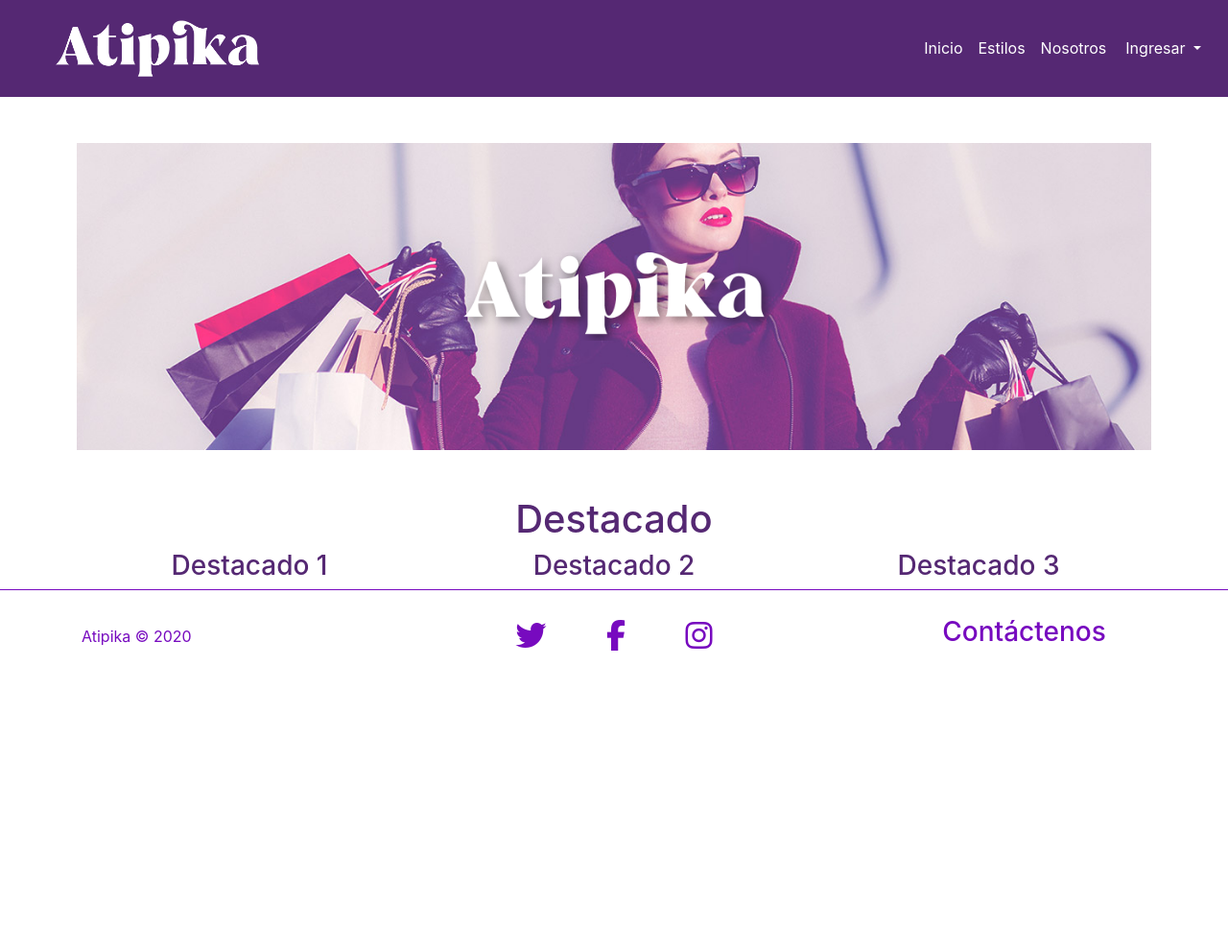
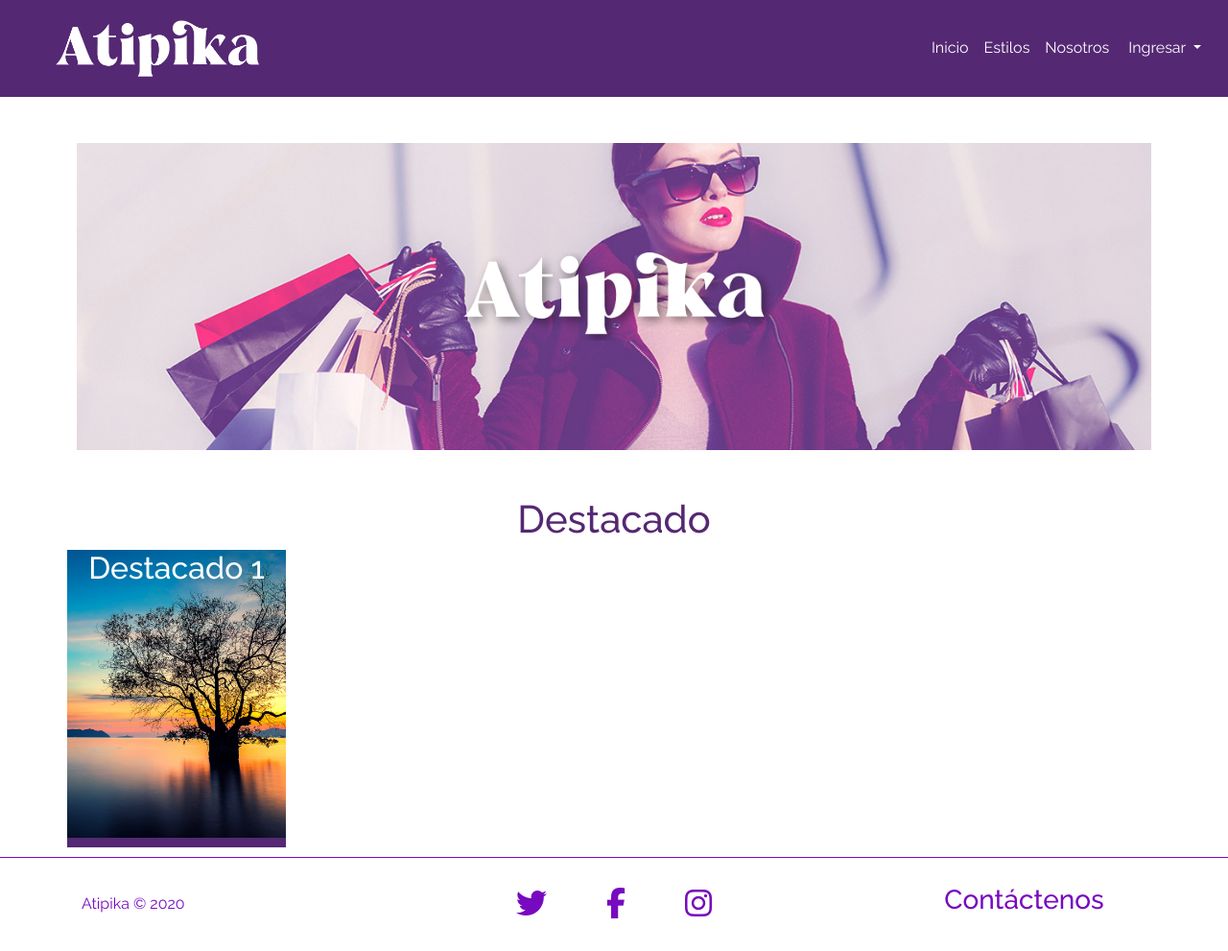
Before and after one commit to sgiraldo776/atipika, a PHP site: page / in a window 1280 px wide. Shown: the whole page at 96% size. Before the commit the page ends 678 px from the top, so only its background shows below. Run offline with PHP 8.4, Linux system fonts and the light colour scheme; some libraries are stand-ins or nearby versions.

Commit message:
plantilla para las cards

```diff
--- a/css/estilo.css
+++ b/css/estilo.css
@@ -1,3 +1,8 @@
+*{
+    transition: 0.3s;
+    font-family: 'Raleway', sans-serif;
+}
+
 /*Utiilidades*/
 
 .btn-invi {
@@ -133,8 +106,47 @@ nav a:hover {
     }
 }
 
-.destacado {
+
+/* Destacado*/
+
+.destacado .titulo{
     color: #552873;
+    font-weight: 700;
+}
+
+.card-img{
+    border-radius: 0;
+    width: 20%;
+    height: 300px;
+    background-position: center;
+    background-size: cover;
+    margin-bottom: 20px;
+    color: white;
+    font-weight: 300;
+}
+
+.card-img::after{
+    content: "";
+    display: block;
+    width: 100%;
+    height: 10px;
+    background-color: #552873;
+}
+
+.card-recolor{
+    height: 100%;
+}
+
+.personalizar{
+    opacity: 0%;
+}
+
+.card-recolor:hover{
+    background-color: rgba(87, 28, 114, 0.541);
+}
+
+.card-recolor:hover .personalizar{
+    opacity: 100%;
 }
 
 
--- a/index.php
+++ b/index.php
@@ -10,6 +10,8 @@
     <link rel="stylesheet" href="https://maxcdn.bootstrapcdn.com/bootstrap/4.0.0/css/bootstrap.min.css" integrity="sha384-Gn5384xqQ1aoWXA+058RXPxPg6fy4IWvTNh0E263XmFcJlSAwiGgFAW/dAiS6JXm" crossorigin="anonymous">
 
     <!-- Google Fonts -->
+    <link rel="preconnect" href="https://fonts.gstatic.com">
+    <link href="https://fonts.googleapis.com/css2?family=Raleway:wght@300;400;500;700&display=swap" rel="stylesheet">
 
     <!-- Font Awesome -->
     <script src="https://kit.fontawesome.com/f599362e7b.js" crossorigin="anonymous"></script>
@@ -63,19 +65,15 @@
 
     <section>
         <div class="container destacado">
-            <div class="text-center ">
+            <div class="text-center titulo">
                 <h1>Destacado</h1>
             </div>
             <div class="row text-center">
-                <div class="col-md-4 col-lg-4 col-sm-12 text-center">
-                    <h3>Destacado 1</h1>
-
-                </div>
-                <div class="col-md-4 col-lg-4 col-sm-12 text-center">
-                    <h3>Destacado 2</h1>
-                </div>
-                <div class="col-md-4 col-lg-4 col-sm-12 text-center">
-                    <h3>Destacado 3</h1>
+                <div class="card-img" style="background-image: url(img/UWU.jpg);">
+                    <div class="card-recolor">
+                        <h2>Destacado 1</h2>
+                        <a class="personalizar" href=""><button class="btn btn-primary">Personalizar</button></a>
+                    </div>
                 </div>
             </div>
         </div>
```
Also changed, not shown: other parts of css/estilo.css (+0 -32 lines), img/UWU.jpg (added).
